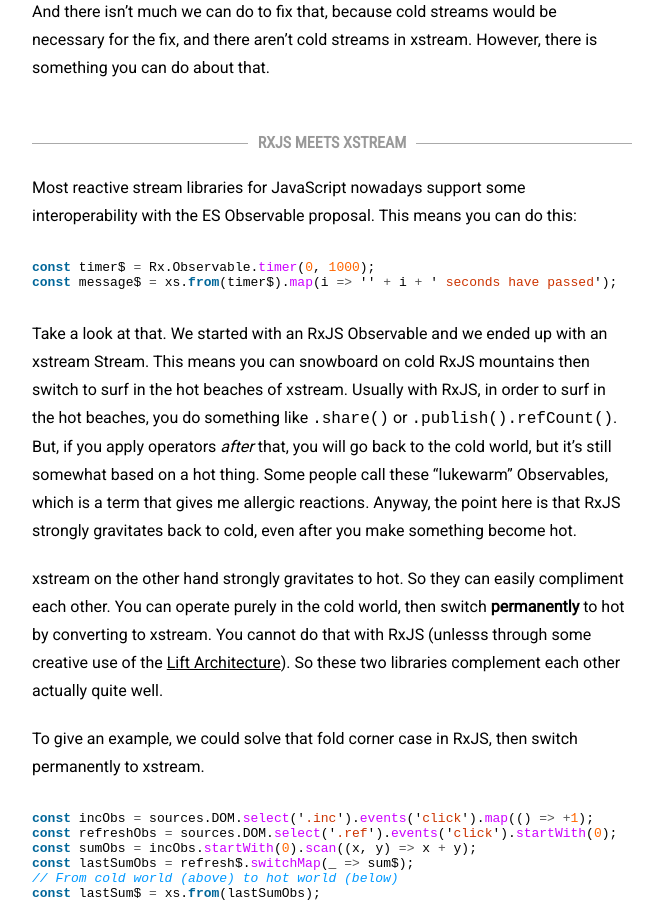
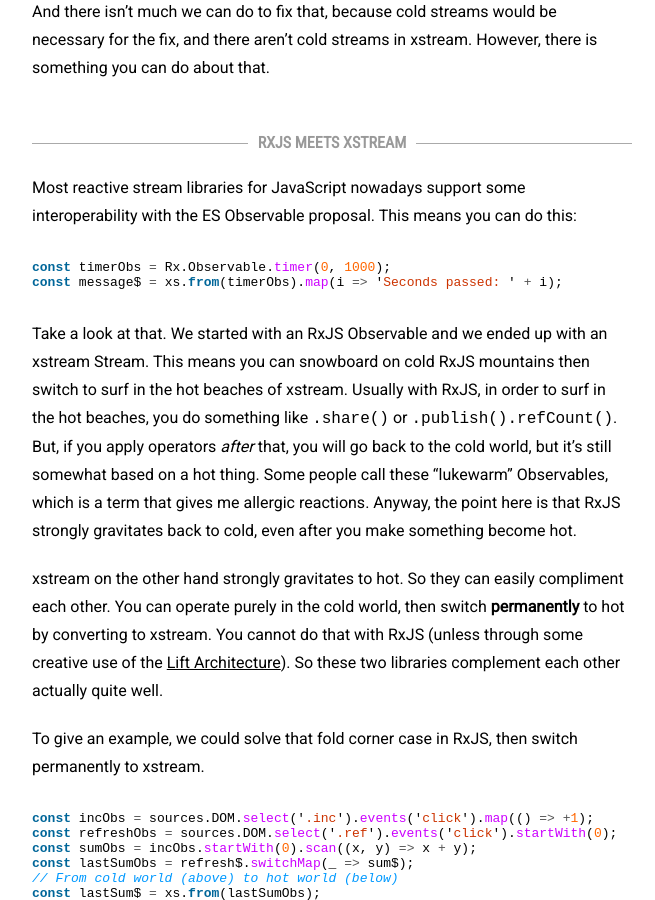
Before and after one commit to staltz/staltz.com, a Jekyll site: the page built from _posts/2017-03-28-why-we-actually-built-xstream.md, in a window 1280 px wide and 900 px high, scrolled down 2203 px. Shown: the whole window, without its empty margins (308-963 px from the left). Built offline with Jekyll 4.4.1, drawn with Linux system fonts in a browser that asks for light colours; nearby versions of some CDN libraries.

Commit message:
Fix some typos

````diff
--- a/_posts/2017-03-28-why-we-actually-built-xstream.md
+++ b/_posts/2017-03-28-why-we-actually-built-xstream.md
@@ -53,13 +53,13 @@ And there isn't much we can do to fix that, because cold streams would be necess
 Most reactive stream libraries for JavaScript nowadays support some interoperability with the ES Observable proposal. This means you can do this:
 
 ```javascript
-const timer$ = Rx.Observable.timer(0, 1000);
-const message$ = xs.from(timer$).map(i => '' + i + ' seconds have passed');
+const timerObs = Rx.Observable.timer(0, 1000);
+const message$ = xs.from(timerObs).map(i => 'Seconds passed: ' + i);
 ```
 
 Take a look at that. We started with an RxJS Observable and we ended up with an xstream Stream. This means you can snowboard on cold RxJS mountains then switch to surf in the hot beaches of xstream. Usually with RxJS, in order to surf in the hot beaches, you do something like `.share()` or `.publish().refCount()`. But, if you apply operators *after* that, you will go back to the cold world, but it's still somewhat based on a hot thing. Some people call these "lukewarm" Observables, which is a term that gives me allergic reactions. Anyway, the point here is that RxJS strongly gravitates back to cold, even after you make something become hot.
 
-xstream on the other hand strongly gravitates to hot. So they can easily compliment each other. You can operate purely in the cold world, then switch **permanently** to hot by converting to xstream. You cannot do that with RxJS (unlesss through some creative use of the [Lift Architecture](https://github.com/ReactiveX/rxjs/blob/3e9d5295f118c29193f88ea825902ac359901119/src/Observable.ts#L60-L72)). So these two libraries complement each other actually quite well.
+xstream on the other hand strongly gravitates to hot. So they can easily compliment each other. You can operate purely in the cold world, then switch **permanently** to hot by converting to xstream. You cannot do that with RxJS (unless through some creative use of the [Lift Architecture](https://github.com/ReactiveX/rxjs/blob/3e9d5295f118c29193f88ea825902ac359901119/src/Observable.ts#L60-L72)). So these two libraries complement each other actually quite well.
 
 To give an example, we could solve that fold corner case in RxJS, then switch permanently to xstream.
 
````
Also changed, not shown: 1 other file.
